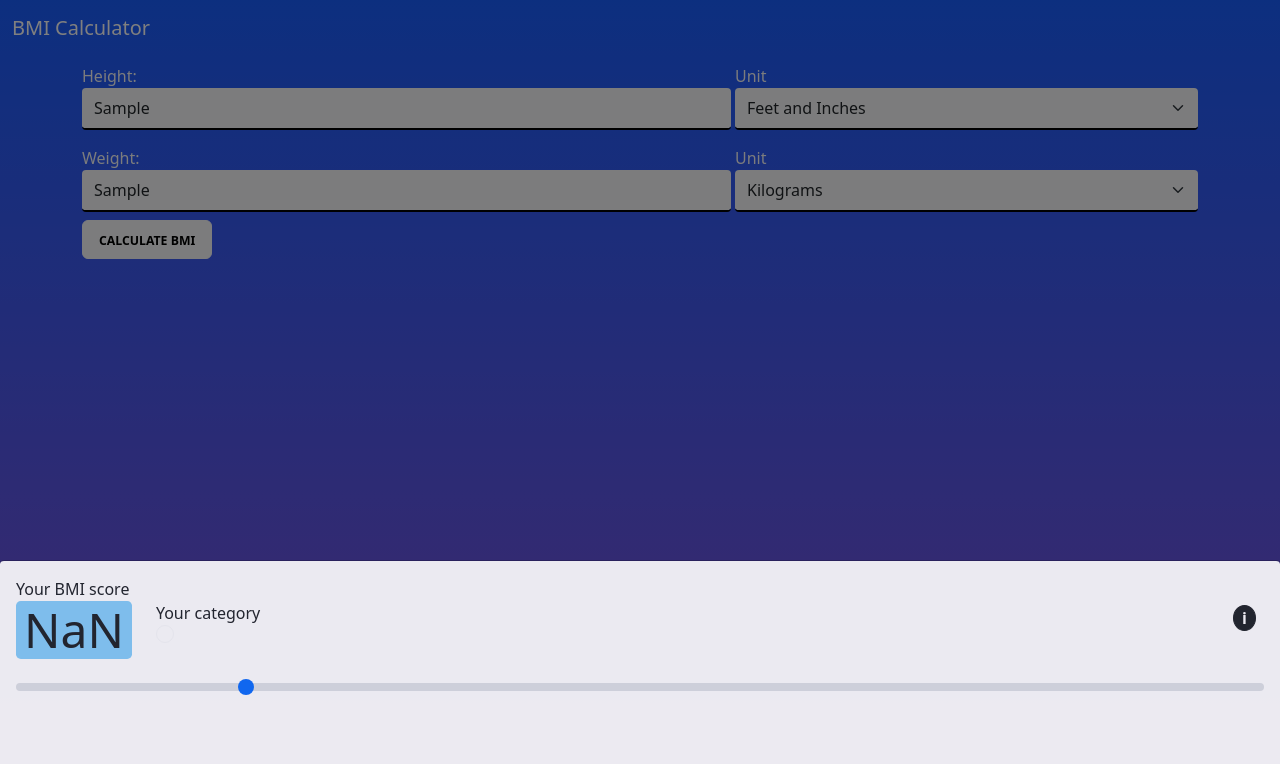
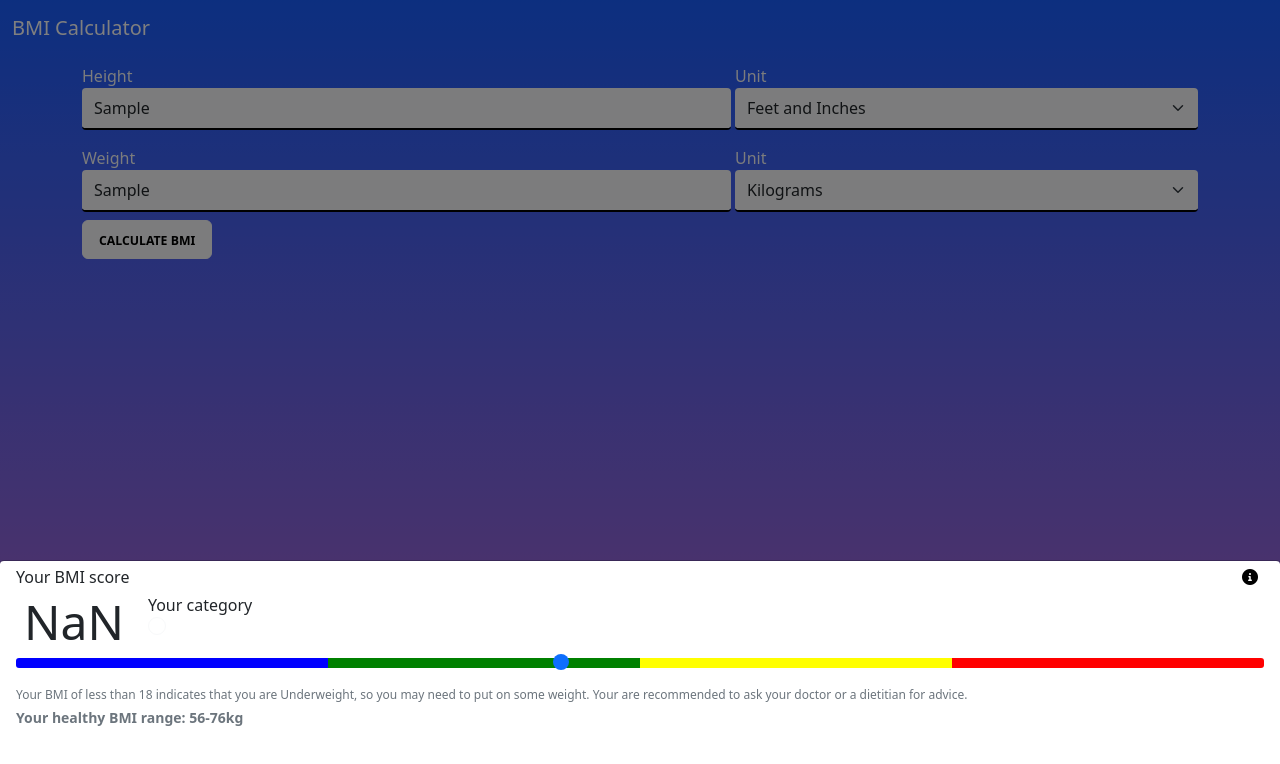
Before and after one commit to yogesh-06/BMICalculator, a React (Create React App) app: page / in a window 1280 px wide. Both pictures are taken after typing "Sample", "Sample" into the empty fields and a click on the button "CALCULATE BMI". Shown: the top 764 px of the page. Built offline with nearby package versions, Linux system fonts and the light colour scheme.

Commit message:
working on progress bar

```diff
--- a/public/index.html
+++ b/public/index.html
@@ -16,12 +16,18 @@
       integrity="sha384-EVSTQN3/azprG1Anm3QDgpJLIm9Nao0Yz1ztcQTwFspd3yD65VohhpuuCOmLASjC"
       crossorigin="anonymous"
     />
-
+    <link
+      rel="stylesheet"
+      href="https://cdnjs.cloudflare.com/ajax/libs/font-awesome/6.0.0-beta3/css/all.min.css"
+      integrity="sha512-Fo3rlrZj/k7ujTnHg4CGR2D7kSs0v4LLanw2qksYuRlEzO+tcaEPQogQ0KaoGN26/zrn20ImR1DfuLWnOo7aBA=="
+      crossorigin="anonymous"
+      referrerpolicy="no-referrer"
+    />
     <title>BMI Calculator</title>
   </head>
   <body
     style="
-      background: linear-gradient(to bottom, #195eff, #8551da);
+      background: linear-gradient(to bottom, #195eff, #c468cc);
       background-attachment: fixed;
     "
   >
--- a/src/Components/CalculateBMI.js
+++ b/src/Components/CalculateBMI.js
@@ -1,4 +1,7 @@
 import React from "react";
+// import * as yup from "yup";
+// import { Formik } from "formik";
+
 const calculateBMI = ({
   setHeightUnit,
   setWeightUnit,
@@ -13,20 +16,20 @@ const calculateBMI = ({
       <div className="container text-light">
         <div className="row mb-2">
           <div className="form-group col-7 pe-1">
-            <label className="mt-2">Height:</label>
+            <label className="mt-2">Height</label>
             <input
               name="height"
               placeholder="Height"
               value={height}
-              onChange={(e) => setHeight(e.target.value)}
-              // onBlur={handleBlur}
+              onChange={(e) => {
+                setHeight(e.target.value);
+              }}
               style={{
                 borderBottom: "solid black 2px",
                 borderTop: "none",
                 borderRight: "none",
                 borderLeft: "none",
                 boxShadow: "none",
-                // backgroundColor: "rgba(0, 0, 0, 0.2)",
               }}
               className="form-control bg-light py-2 col-6"
             />
@@ -37,9 +40,7 @@ const calculateBMI = ({
             <select
               className="form-select form-control bg-light  py-2 col-6"
               aria-label="Default select example"
-              onChange={(e) => {
-                setHeightUnit(e.target.value);
-              }}
+              onChange={(e) => setHeightUnit(e.target.value)}
               style={{
                 borderBottom: "solid black 2px",
                 borderTop: "none",
@@ -55,19 +56,18 @@ const calculateBMI = ({
         </div>
         <div className="row mt-2">
           <div className="form-group col-7 pe-1">
-            <label className="mt-2">Weight:</label>
+            <label className="mt-2">Weight</label>
             <input
               name="weight"
-              placeholder="Weight"
               value={weight}
               onChange={(e) => setWeight(e.target.value)}
+              placeholder="Weight"
               style={{
                 borderBottom: "solid black 2px",
                 borderTop: "none",
                 borderRight: "none",
                 borderLeft: "none",
                 boxShadow: "none",
-                // backgroundColor: "rgba(0, 0, 0, 0.2)",
               }}
               className="form-control bg-light  py-2 col-6"
             />
@@ -92,12 +92,11 @@ const calculateBMI = ({
           </div>
         </div>
         <button
-          type="button"
+          type="botton"
           className="btn btn-sm btn-light mt-2 px-3 py-2"
           onClick={() => calculateBMI(height, weight)}
           data-bs-toggle="offcanvas"
           data-bs-target="#offcanvasBottom"
-          aria-controls="offcanvasBottom"
           style={{ borderRadius: "6px" }}
         >
           <small className="fw-bold">CALCULATE BMI</small>
--- a/src/Components/Home.js
+++ b/src/Components/Home.js
@@ -4,6 +4,7 @@ import ResultBMI from "./ResultBMI";
 import CalculateBMI from "./CalculateBMI";
 import InfoModal from "./InfoModal";
 // import Alerts from "./Alerts";
+
 const Home = () => {
   const [heightUnit, setHeightUnit] = useState("FeetAndInches");
   const [weightUnit, setWeightUnit] = useState();
@@ -16,10 +17,8 @@ const Home = () => {
   // const [alert, setAlert] = useState(false);
 
   const calculateBMI = (height, weight) => {
-    // e.preventDefault();
+    console.log(height, weight, heightUnit, weightUnit);
     setBMI(null);
-    console.log(height, weight);
-    console.log(height, weight, heightUnit, weightUnit);
     let data;
     if (heightUnit === "FeetAndInches") {
       data = weight / (height / 3.2808) ** 2;
@@ -29,41 +28,42 @@ const Home = () => {
       data = weight / (height / 100) ** 2;
     }
     console.log("Result:", data);
-    console.log(range, "range");
+    console.log("Range", range);
+
     if (data < 18) {
       setBMIstatus("Underweight");
       setClassName("bg-primary");
       setRange(data);
     } else if (data > 18 && data <= 25) {
       setBMIstatus("Healthy weight");
+      setClassName("bg-success");
       setRange(data);
-      setClassName("bg-success");
     } else if (data > 25 && data <= 30) {
       setBMIstatus("Pre-obesity");
+      setClassName("bg-warning");
       setRange(data);
-      setClassName("bg-warning");
     } else if (data > 30) {
       setBMIstatus("Overweight");
+      setClassName("bg-danger");
       setRange(data);
-      setClassName("bg-danger");
     }
-    // $("input[type='range']").change(function (e) {
-    //   var value = $(e.target).val();
-    //   if (value < 18) {
-    //     $("#customRanges").css({ backgroundColor: "#AABBCC" });
-    //   }
-    // });
+
+    // if (weight == "" || height == "") {
+    //   setAlert(true);
+    //   setTimeout(() => {
+    //     setAlert(false);
+    //   }, 3000);
+    // }
   };
+
+  //  ||
+  //       (heightUnit === "FeetAndInches" && height >= 10) ||
+  //       (heightUnit === "Centimetres" && height >= 200)
 
   console.log("Result:", Math.round(BMI));
 
   return (
-    <div
-      style={{
-        background: "linear-gradient(to bottom, #195eff, #8551da)",
-        backgroundAttachment: "fixed",
-      }}
-    >
+    <div>
       <Navbar />
       {/* <Alerts /> */}
       <CalculateBMI
@@ -76,6 +76,7 @@ const Home = () => {
         calculateBMI={calculateBMI}
       />
       <InfoModal />
+
       <ResultBMI
         BMI={BMI}
         BMIstatus={BMIstatus}
--- a/src/Components/InfoModal.js
+++ b/src/Components/InfoModal.js
@@ -5,7 +5,7 @@ const InfoModal = () => {
       <div
         className="modal fade"
         id="exampleModal"
-        tabindex="-1"
+        tabIndex="-1"
         aria-labelledby="exampleModalLabel"
         aria-hidden="true"
       >
--- a/src/Components/ResultBMI.js
+++ b/src/Components/ResultBMI.js
@@ -3,64 +3,71 @@ const ResultBMI = ({ BMI, BMIstatus, className, range, setRange }) => {
   return (
     <>
       <div
-        class="offcanvas offcanvas-bottom rounded-top"
-        tabindex="-1"
+        className="offcanvas offcanvas-bottom rounded-top pb-2"
+        tabIndex="-1"
         id="offcanvasBottom"
         aria-labelledby="offcanvasBottomLabel"
-        style={{ opacity: "0.9" }}
+        // style={{ opacity: "0.9" }}
       >
-        <div class="offcanvas-header ">
+        <div className="offcanvas-header py-1 d-flex justify-content-between">
+          <p className="m-0">Your BMI score</p>
+          <button
+            style={{ border: "none", background: "none" }}
+            class="fa fa-info-circle"
+            data-bs-toggle="modal"
+            data-bs-target="#exampleModal"
+          ></button>
+        </div>
+        <div className="offcanvas-header py-0">
           <div className="d-flex justify-content-start">
             <div>
-              <p className="m-0">Your BMI score</p>
               <div
-                class="px-2 rounded-3 display-5"
-                style={{ backgroundColor: "lightskyblue" }}
+                className={`px-2 rounded-3 display-5 ${className}`}
+                // style={{ opacity: "0.5" }}
               >
                 {BMI?.toFixed(2)}
               </div>
             </div>
-            <div className="m-4">
+            <div className="ms-3">
               <p className="m-0">Your category</p>
               <span
-                class={`position-absolute p-2 border border-light rounded-circle ${className}`}
+                className={`position-absolute p-2 border border-light rounded-circle ${className}`}
               ></span>
               <h6 className="ms-4">{BMIstatus} </h6>
             </div>
           </div>
-          <div className="d-flex justify-content-end">
-            <span
-              className="btn btn-dark px-2 py-0 me-2 fw-bold rounded-circle"
-              data-bs-toggle="modal"
-              data-bs-target="#exampleModal"
-            >
-              i
-            </span>
-          </div>
         </div>
 
-        <div class="offcanvas-body py-0 ">
-          <div class="">
-            <input
-              type="range"
-              class="form-range"
-              min="0"
-              max="100"
-              value={range}
-              id="customRanges"
-            />
-          </div>
-          {/* <div class="">
-            <input
-              class="form-range"
+        <div className="offcanvas-body py-0">
+          <input
+            className="form-range"
+            type="range"
+            id="range"
+            name="participants"
+            min="1"
+            max="40"
+            value={range}
+          />
+          <small className="p-0 text-muted" style={{ fontSize: "12px" }}>
+            Your BMI of less than 18 indicates that you are Underweight, so you
+            may need to put on some weight. Your are recommended to ask your
+            doctor or a dietitian for advice.
+          </small>
+          <br />
+          <small className="fw-bold text-muted">
+            Your healthy BMI range: 56-76kg
+          </small>
+          <div className="">
+            {/* <input
+              className="form-range"
               type="range"
               name="participants"
               min="1"
               max="100"
               value={range}
-            />
-            <span class="rangeslider__tooltip" id="range-tooltip"></span>
-          </div> */}
+            /> */}
+            <span className="rangeslider__tooltip" id="range-tooltip"></span>
+          </div>
         </div>
       </div>
     </>
--- a/src/index.css
+++ b/src/index.css
@@ -2,3 +2,38 @@
   background-color: #21d4fd;
   background-image: linear-gradient(19deg, #21d4fd 0%, #b721ff 100%);
 } */
+
+#range::-webkit-slider-runnable-track {
+  width: 300px;
+  height: 10px;
+  background: linear-gradient(
+    to right,
+    blue 25%,
+    green 25%,
+    green 50%,
+    yellow 50%,
+    yellow 75%,
+    red 75%,
+    red 80%
+  );
+  border: none;
+  border-radius: 3px;
+}
+
+#range::-moz-range-track {
+  width: 300px;
+  height: 10px;
+
+  background: linear-gradient(
+    to right,
+    blue 25%,
+    green 25%,
+    green 50%,
+    yellow 50%,
+    yellow 75%,
+    red 75%,
+    red 100%
+  );
+  border: none;
+  border-radius: 3px;
+}
```
